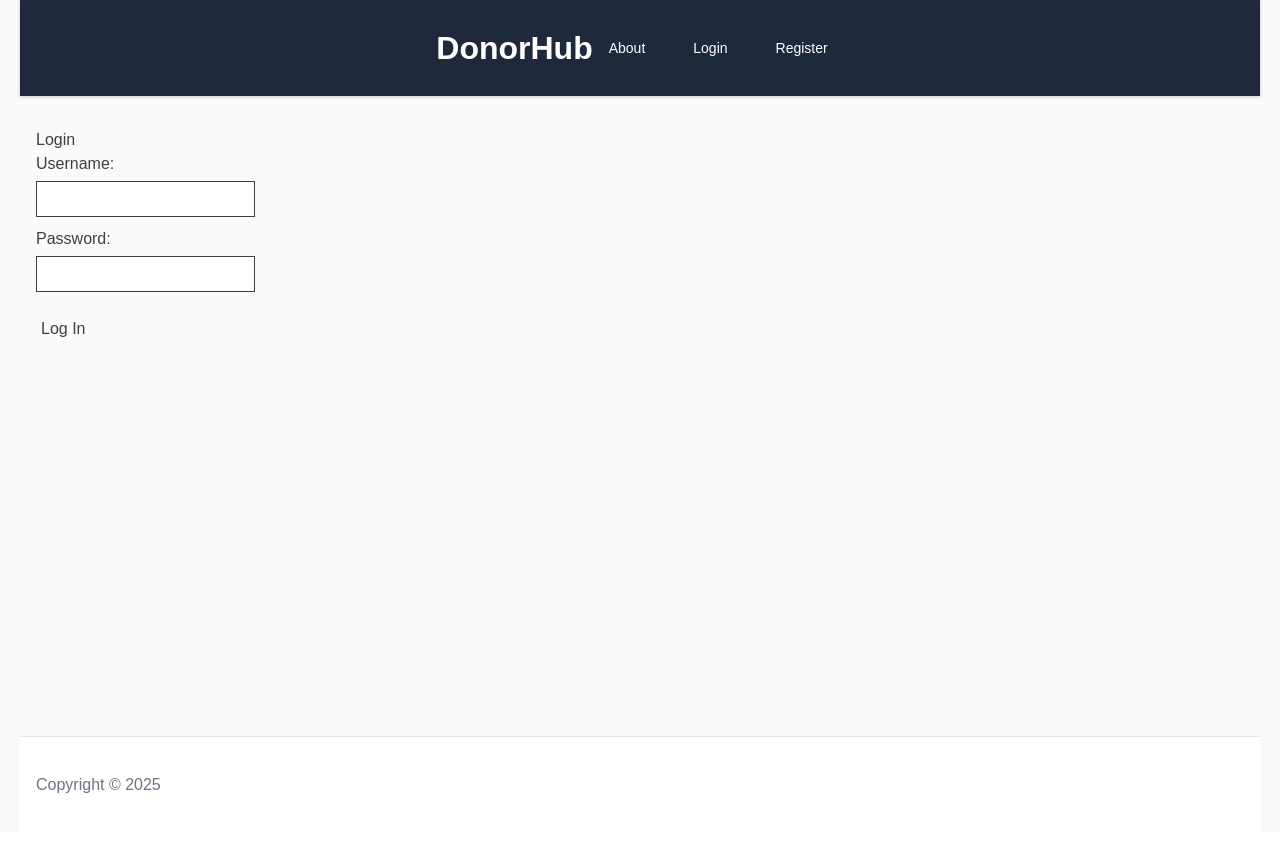
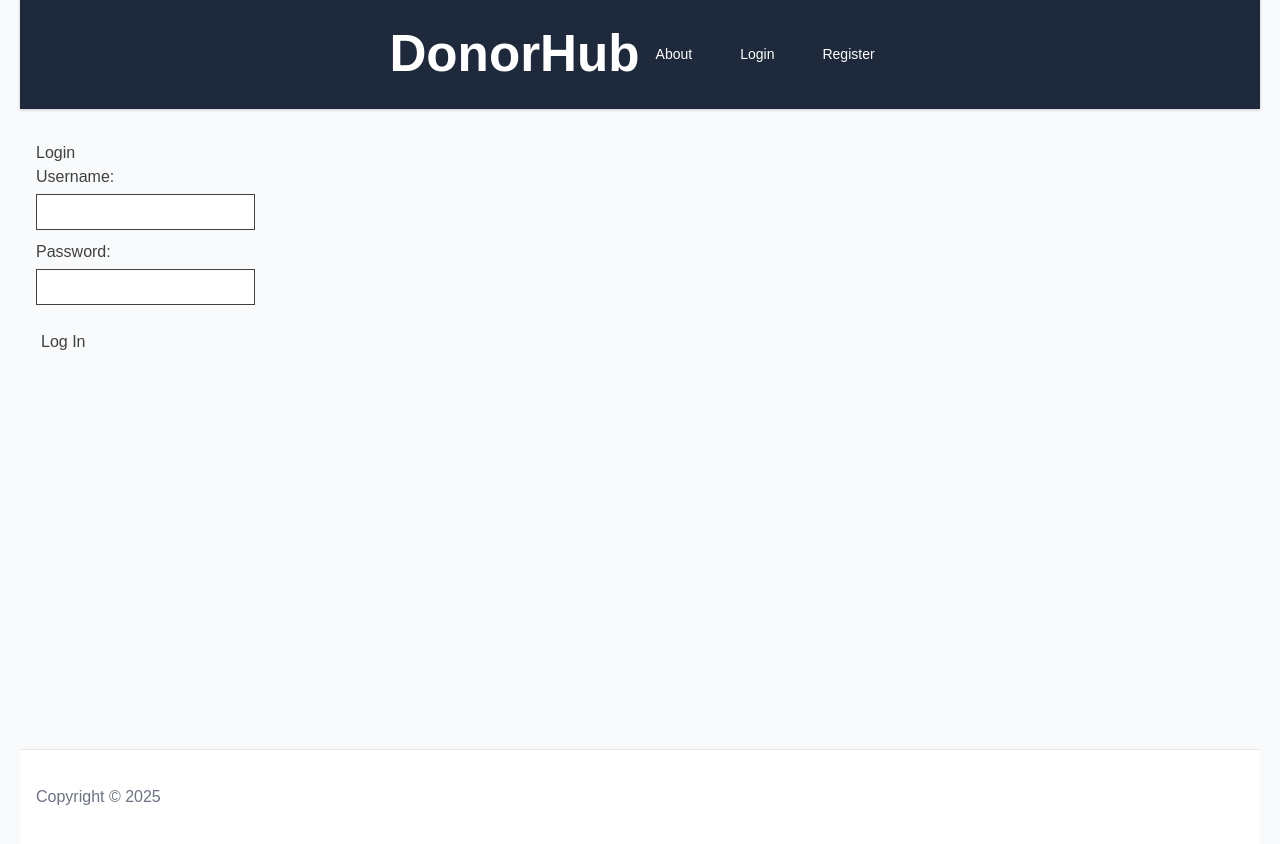
Before and after one commit to Shawkani1/solo-project, a React (Vite) app: page /login in a window 1280 px wide. Built offline with nearby package versions, Linux system fonts and the light colour scheme; no server answers.

Commit message:
Styled the header to the left using text-align

```diff
--- a/src/components/App/App.css
+++ b/src/components/App/App.css
@@ -11,6 +11,7 @@
     display: flex;
     flex-direction: column;
     background-color: #f8fafc;
+    justify-content: flex-start;
   }
 
   /* Header styles */
@@ -33,10 +34,11 @@
   }
 
   .app-title {
-    font-size: 2rem;
+    font-size: 4vw;
     font-weight: bold;
     color: white;
     margin: 0;
+    text-align: left;
   }
 
   .main-nav {
@@ -119,6 +121,7 @@
     font-weight: bold;
     margin-bottom: 1.5rem;
     color: #1f2937;
+
   }
 
   .about-text {
--- a/src/components/App/App.jsx
+++ b/src/components/App/App.jsx
@@ -87,7 +87,7 @@ function App() {
             }
           />
 
-          <Route
+           <Route
             exact path="/logout-success"
             element={
               <SuccessPage
```
